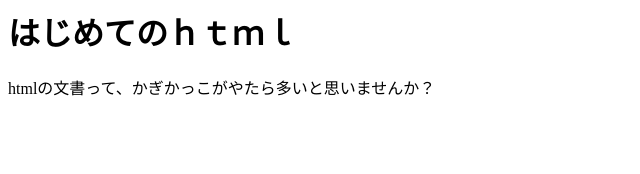
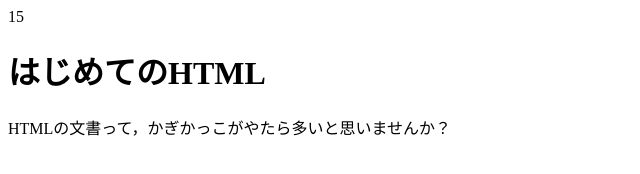
Before and after one commit to mm-piu/mm-piu.github.io, a plain HTML site: page ex.html in a window 1280 px wide. Shown: the whole page, without its empty margins (0-640 px from the left). Drawn offline with Linux system fonts and the light colour scheme.

Commit message:
Add files via upload

```diff
--- a/ex.html
+++ b/ex.html
@@ -1,9 +1,10 @@
-<html>
-<head>
-<title>練習その１</title>
-</head>
-<body>
-<h1>はじめてのｈｔｍｌ</h1>
-htmlの文書って、かぎかっこがやたら多いと思いませんか？
-</body>
-</html>
+<HTML>
+ <HEAD>
+ <TITLE>練習その１</TITLE>
+ </HEAD>
+ 15
+ <BODY>
+ <H1>はじめてのHTML</H1>
+ HTMLの文書って，かぎかっこがやたら多いと思いませんか？
+ </BODY>
+ </HTML>
```
